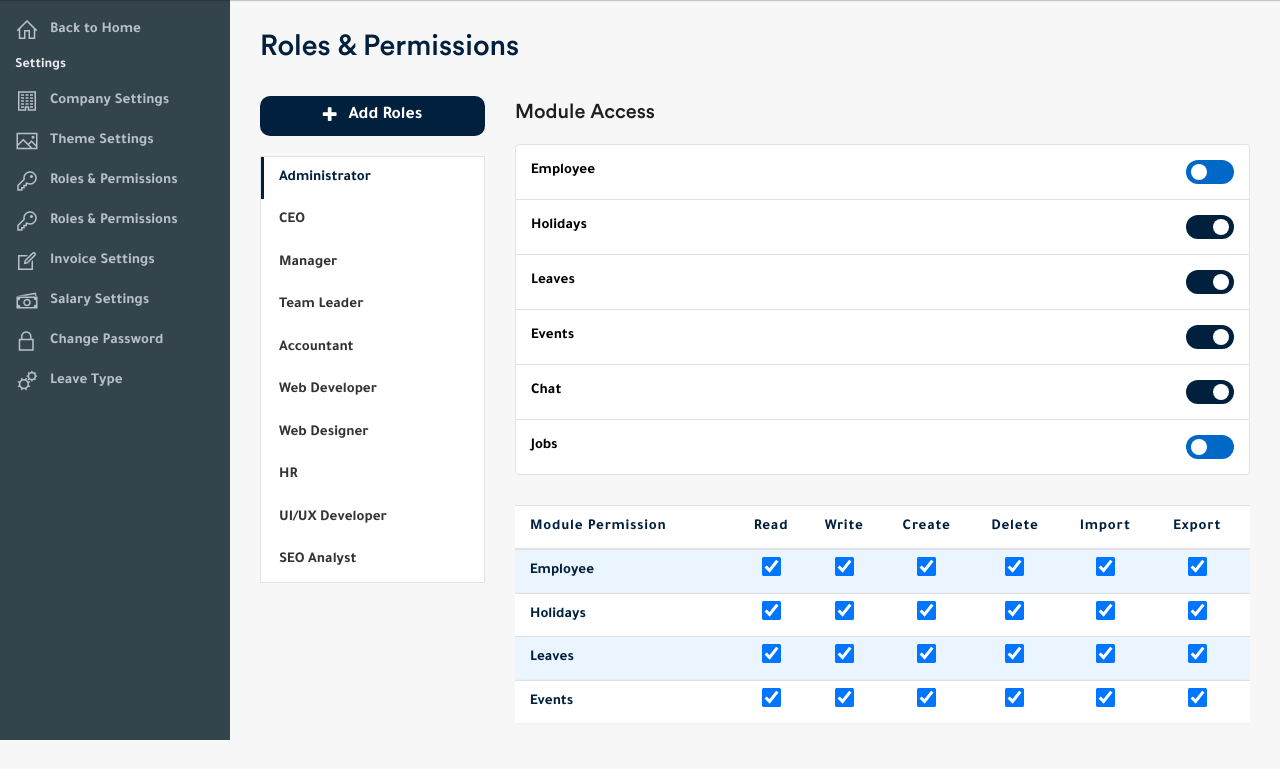
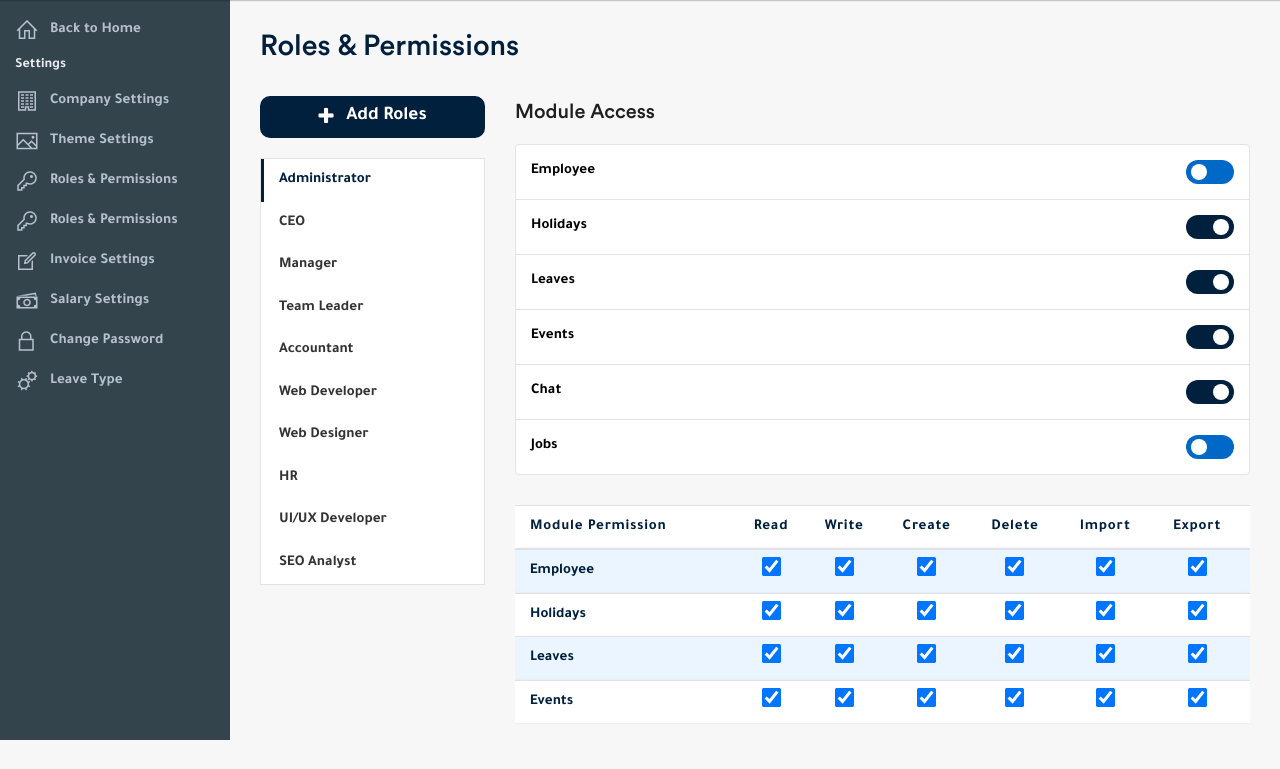
Before and after one commit to vednande/EfficienSee, a PHP site: page /roles-permissions.php in a window 1280 px wide. Shown: the part 60-829 px from the top of the page. Run offline with PHP 8.4, Linux system fonts and the light colour scheme; a user stored in the database is signed in; data comes from the database, SQL or seed files in the repository.

Commit message:
roles and permissions done

```diff
--- a/assets/css/roles-permissions.css
+++ b/assets/css/roles-permissions.css
@@ -1,11 +1,11 @@
 #add-roles {
   background-color: #00203d;
   border: 2px solid transparent;
-  font-size: 1.1rem;
+  font-size: 1.2rem;
   display: flex;
   align-items: center;
   justify-content: center;
-  gap: 0.75rem;
+  gap: 0.8rem;
 }
 
 #add-roles:hover {
```
Also changed, not shown: roles-permissions.php (line endings or trailing spaces).
